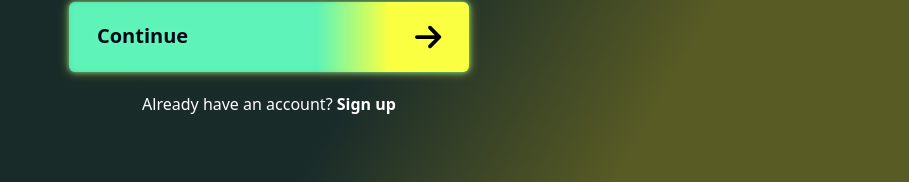
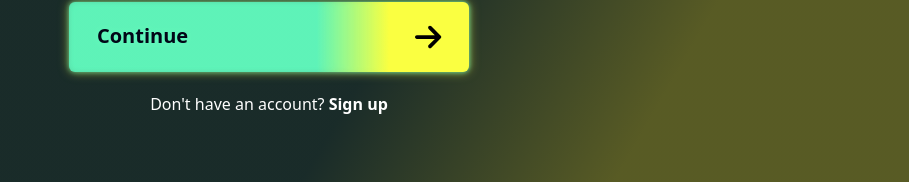
Before and after one commit to SynapseApp/Synapse, a React app in the folder client/: page /auth in a window 1280 px wide. Shown: the part 525-707 px from the top of the page, without its empty margins (371-1280 px from the left). Built offline with nearby package versions, Linux system fonts and the light colour scheme; the HTML template or start-up script is replaced by a standard one.

Commit message:
fixed register and login upside down

```diff
--- a/client/src/pages/Auth/AuthComponent.tsx
+++ b/client/src/pages/Auth/AuthComponent.tsx
@@ -43,7 +43,7 @@ export default function AuthComponent() {
             else setMethod('Login');
           }}
         >
-          {method === 'Login' ? 'Already have an account? ' : 'Create an account '}
+          {method === 'Login' ? "Don't have an account? " : "Already have an account? "}
           <b className="gradient-border">{method === 'Login' ? 'Sign up' : 'Login'}</b>
         </p>
       </form>
```
